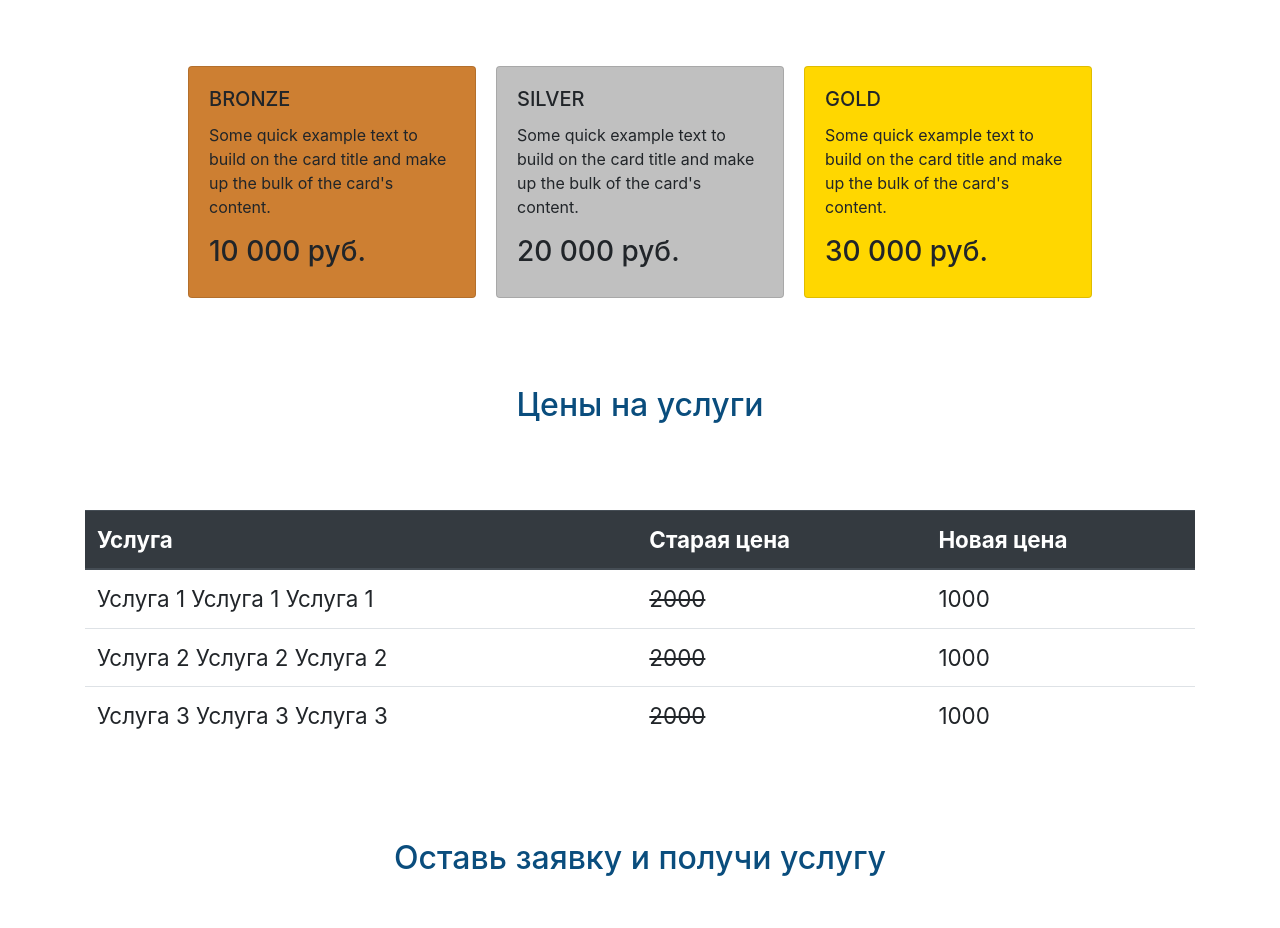
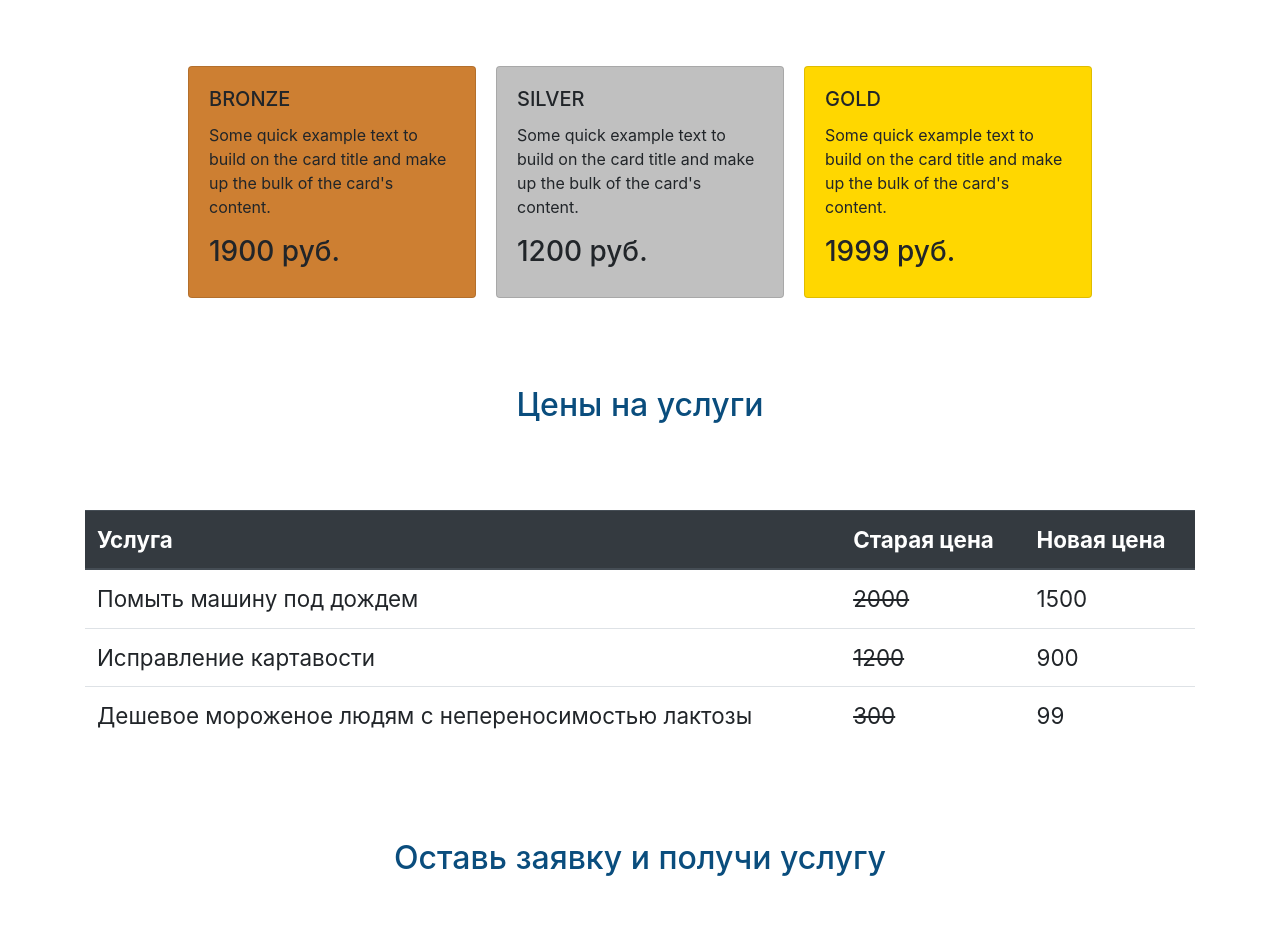
Before and after one commit to ScrambleMyShamble/LandingSitePractice, a Django app: page / in a window 1280 px wide. Shown: the part 850-1778 px from the top of the page. Run offline with Django 4.2, Linux system fonts and the light colour scheme; data comes from the database, SQL or seed files in the repository; both versions use the stored data as it was after the commit.

Commit message:
add models.py change price.html

```diff
--- a/crm/views.py
+++ b/crm/views.py
@@ -1,7 +1,17 @@
 from django.shortcuts import render
 from slider.models import Slider
+from priceAPP.models import PriceCard, PriceTable
 
 
 def first_page(request):
     slider_list = Slider.objects.all()
-    return render(request, './index.html', {'slider_list': slider_list})
+    price_card_1 = PriceCard.objects.get(pk=1)
+    price_card_2 = PriceCard.objects.get(pk=2)
+    price_card_3 = PriceCard.objects.get(pk=3)
+    price_table = PriceTable.objects.all()
+    dict_objects = {'slider_list': slider_list,
+                    'price_table': price_table,
+                    'price_card_1': price_card_1,
+                    'price_card_2': price_card_2,
+                    'price_card_3': price_card_3}
+    return render(request, './index.html', dict_objects)
--- a/priceAPP/models.py
+++ b/priceAPP/models.py
@@ -7,7 +7,7 @@ class PriceCard(models.Model):
     pc_description = models.CharField(max_length=50, verbose_name='Описание')
 
     def __str__(self):
-        return self.pc_description
+        return self.pc_value
 
     class Meta:
         verbose_name = 'Цена'
--- a/templates/price.html
+++ b/templates/price.html
@@ -6,21 +6,21 @@
 				  <div class="card-body">
 				    <h5 class="card-title">BRONZE</h5>
 				    <p class="card-text">Some quick example text to build on the card title and make up the bulk of the card's content.</p>
-				    <h3>10 000 руб.</h3>
+				    <h3>{{ price_card_1 }} руб.</h3>
 				  </div>
 				</div>
 				<div class="card product_card" style="width: 18rem; background-color: #c0c0c0;">
 				  <div class="card-body">
 				    <h5 class="card-title">SILVER</h5>
 				    <p class="card-text">Some quick example text to build on the card title and make up the bulk of the card's content.</p>
-				    <h3>20 000 руб.</h3>
+				    <h3>{{ price_card_2 }} руб.</h3>
 				  </div>
 				</div>
 				<div class="card product_card" style="width: 18rem; background-color: #ffd700;">
 				  <div class="card-body">
 				    <h5 class="card-title">GOLD</h5>
 				    <p class="card-text">Some quick example text to build on the card title and make up the bulk of the card's content.</p>
-				    <h3>30 000 руб.</h3>
+				    <h3>{{ price_card_3 }} руб.</h3>
 				  </div>
 				</div>
   			</div>
@@ -38,21 +38,13 @@
 			    </tr>
 			  </thead>
 			  <tbody>
+			  {% for obj in price_table %}
 			    <tr>
-			      <td>Услуга 1 Услуга 1 Услуга 1</td>
-			      <td><del>2000</del></td>
-			      <td>1000</td>
+			      <td>{{ obj.pt_title }}</td>
+			      <td><del>{{obj.pt_old_price}}</del></td>
+			      <td>{{ obj.pt_new_price }}</td>
 			    </tr>
-			    <tr>
-			      <td>Услуга 2 Услуга 2 Услуга 2</td>
-			      <td><del>2000</del></td>
-			      <td>1000</td>
-			    </tr>
-			    <tr>
-			      <td>Услуга 3 Услуга 3 Услуга 3</td>
-			      <td><del>2000</del></td>
-			      <td>1000</td>
-			    </tr>
+			  {% endfor %}
 			  </tbody>
 			</table>
   		</div>
```
Also changed, not shown: db.sqlite3.
